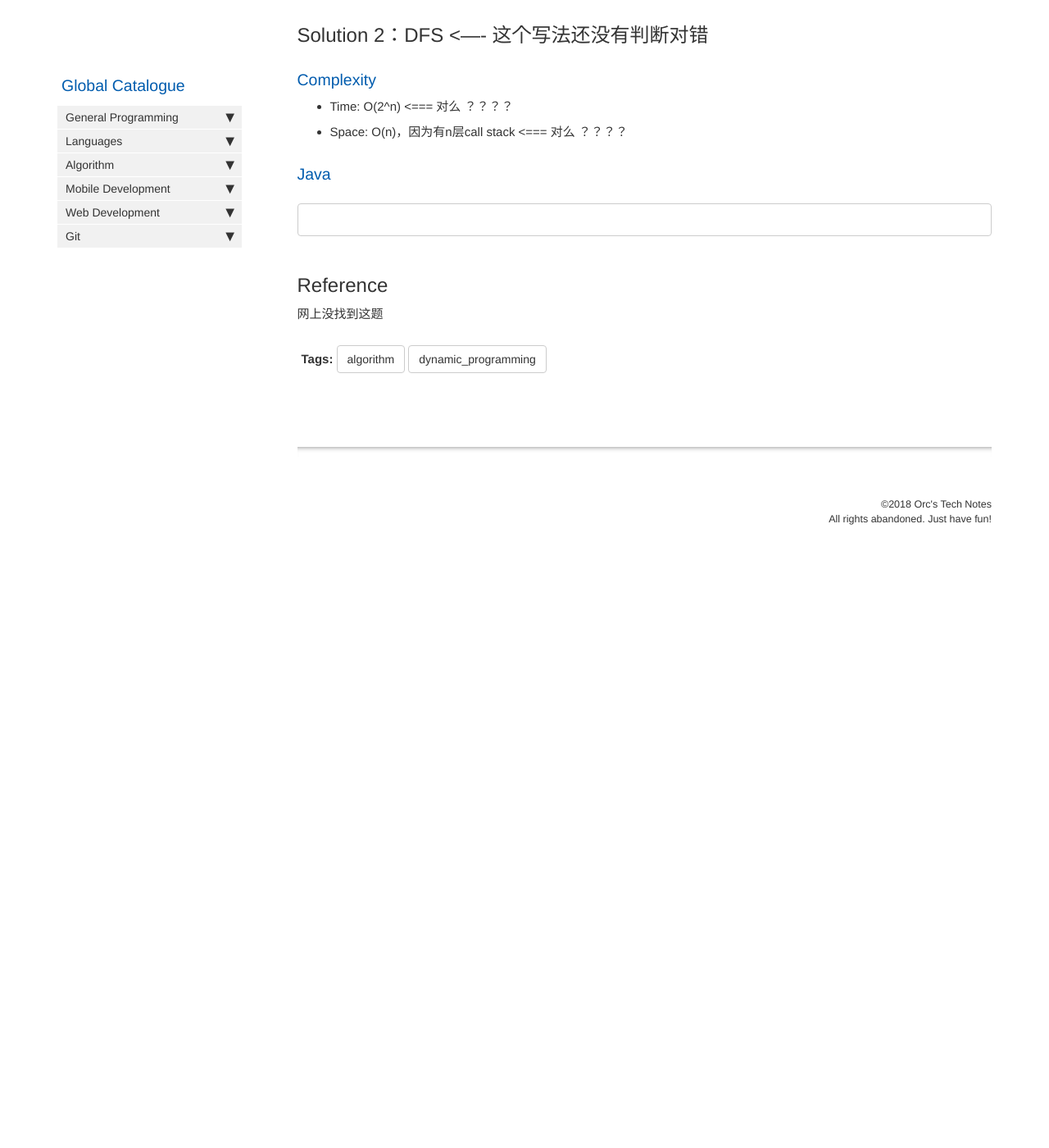
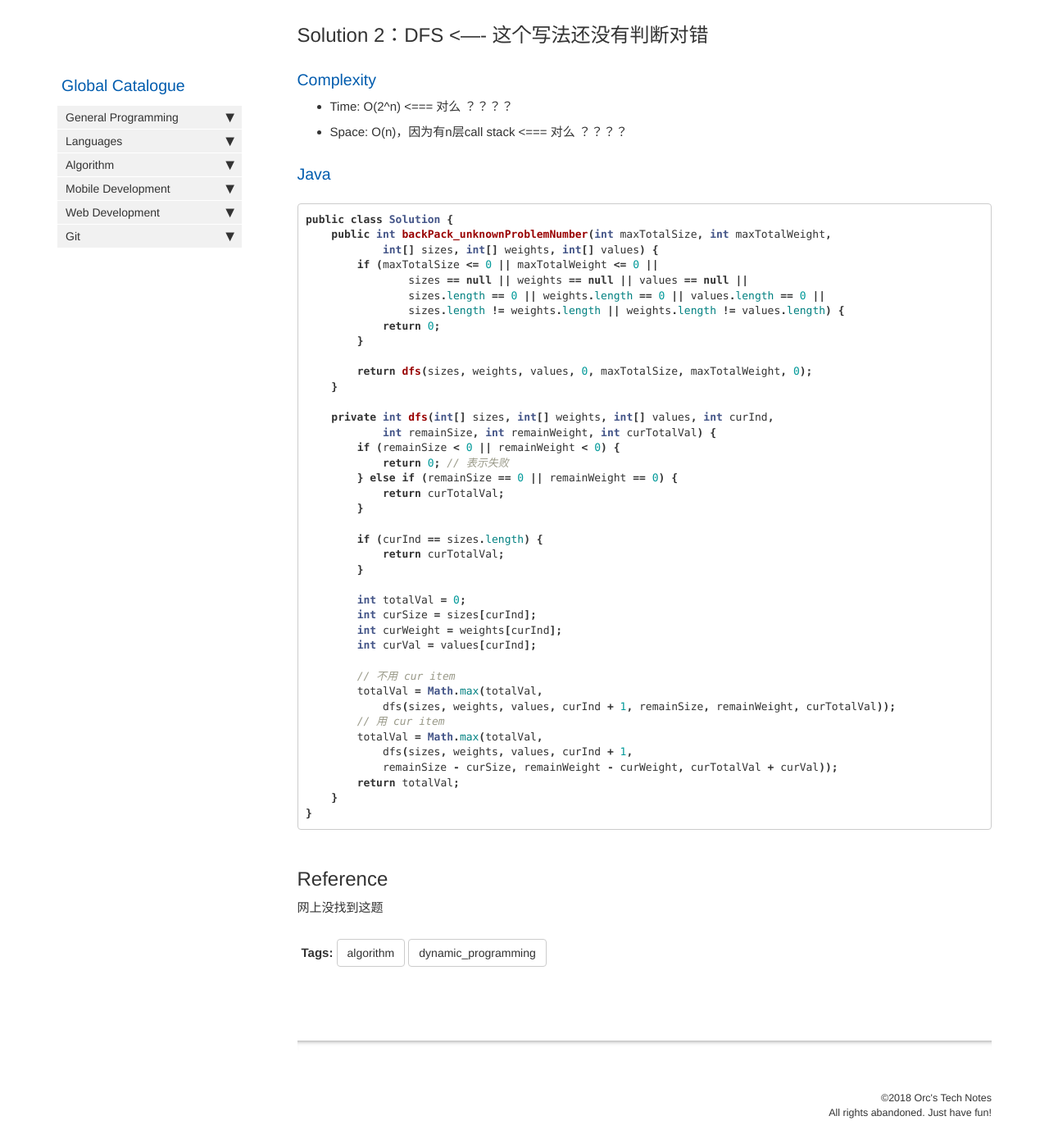
Before and after one commit to HungryOrc/hungryorc.github.io, a Jekyll site: the page built from pages/algorithm/algorithm_backpack_01_3Attr_limitTotalSizeAndWeight_returnMaxTotalValue.md, in a window 1280 px wide and 1400 px high, scrolled down 4241 px. Shown: the whole window at 82% size. Built offline with Jekyll 4.4.1, drawn with Linux system fonts in a browser that asks for light colours; nearby versions of some CDN libraries; comment, search, counter and statistics services are not loaded; before the commit the page ends 4934 px from its top, so only the background shows below that.

Commit message:
Update algorithm_backpack_01_3Attr_limitTotalSizeAndWeight_returnMaxTotalValue.md

````diff
--- a/pages/algorithm/algorithm_backpack_01_3Attr_limitTotalSizeAndWeight_returnMaxTotalValue.md
+++ b/pages/algorithm/algorithm_backpack_01_3Attr_limitTotalSizeAndWeight_returnMaxTotalValue.md
@@ -201,7 +201,46 @@ public class Solution {
 
 ### Java
 ```java
+public class Solution {
+    public int backPack_unknownProblemNumber(int maxTotalSize, int maxTotalWeight,
+            int[] sizes, int[] weights, int[] values) {
+        if (maxTotalSize <= 0 || maxTotalWeight <= 0 ||
+                sizes == null || weights == null || values == null ||
+                sizes.length == 0 || weights.length == 0 || values.length == 0 ||
+                sizes.length != weights.length || weights.length != values.length) {
+            return 0;
+        }
 
+        return dfs(sizes, weights, values, 0, maxTotalSize, maxTotalWeight, 0);
+    }
+
+    private int dfs(int[] sizes, int[] weights, int[] values, int curInd,
+            int remainSize, int remainWeight, int curTotalVal) {
+        if (remainSize < 0 || remainWeight < 0) {
+            return 0; // 表示失败
+        } else if (remainSize == 0 || remainWeight == 0) {
+            return curTotalVal;
+        }
+
+        if (curInd == sizes.length) {
+            return curTotalVal;
+        }
+
+        int totalVal = 0;
+        int curSize = sizes[curInd];
+        int curWeight = weights[curInd];
+        int curVal = values[curInd];
+
+        // 不用 cur item
+        totalVal = Math.max(totalVal,
+            dfs(sizes, weights, values, curInd + 1, remainSize, remainWeight, curTotalVal));
+        // 用 cur item
+        totalVal = Math.max(totalVal,
+            dfs(sizes, weights, values, curInd + 1,
+            remainSize - curSize, remainWeight - curWeight, curTotalVal + curVal));
+        return totalVal;
+    }
+}
 ```
 
 ## Reference
````
